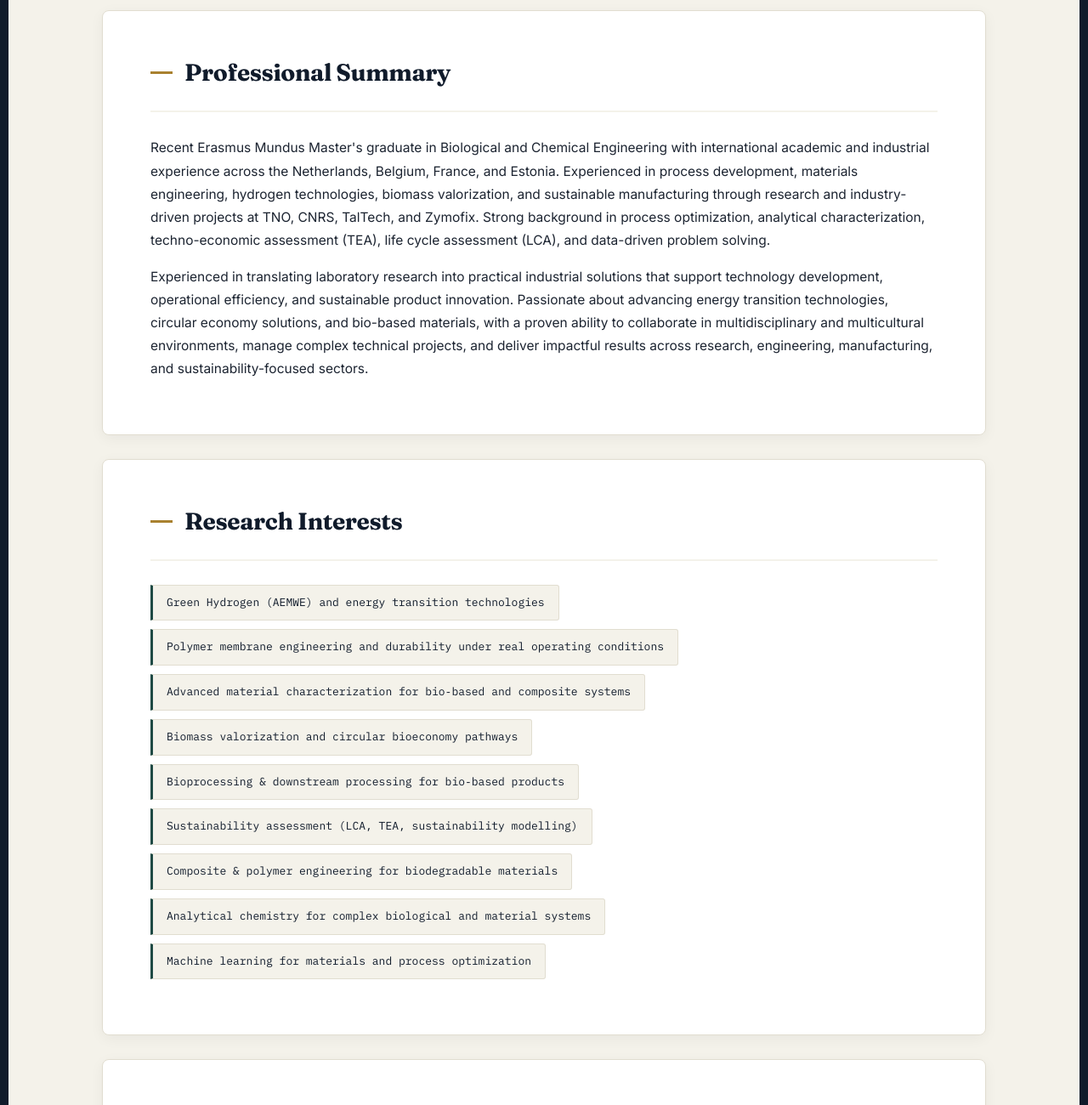
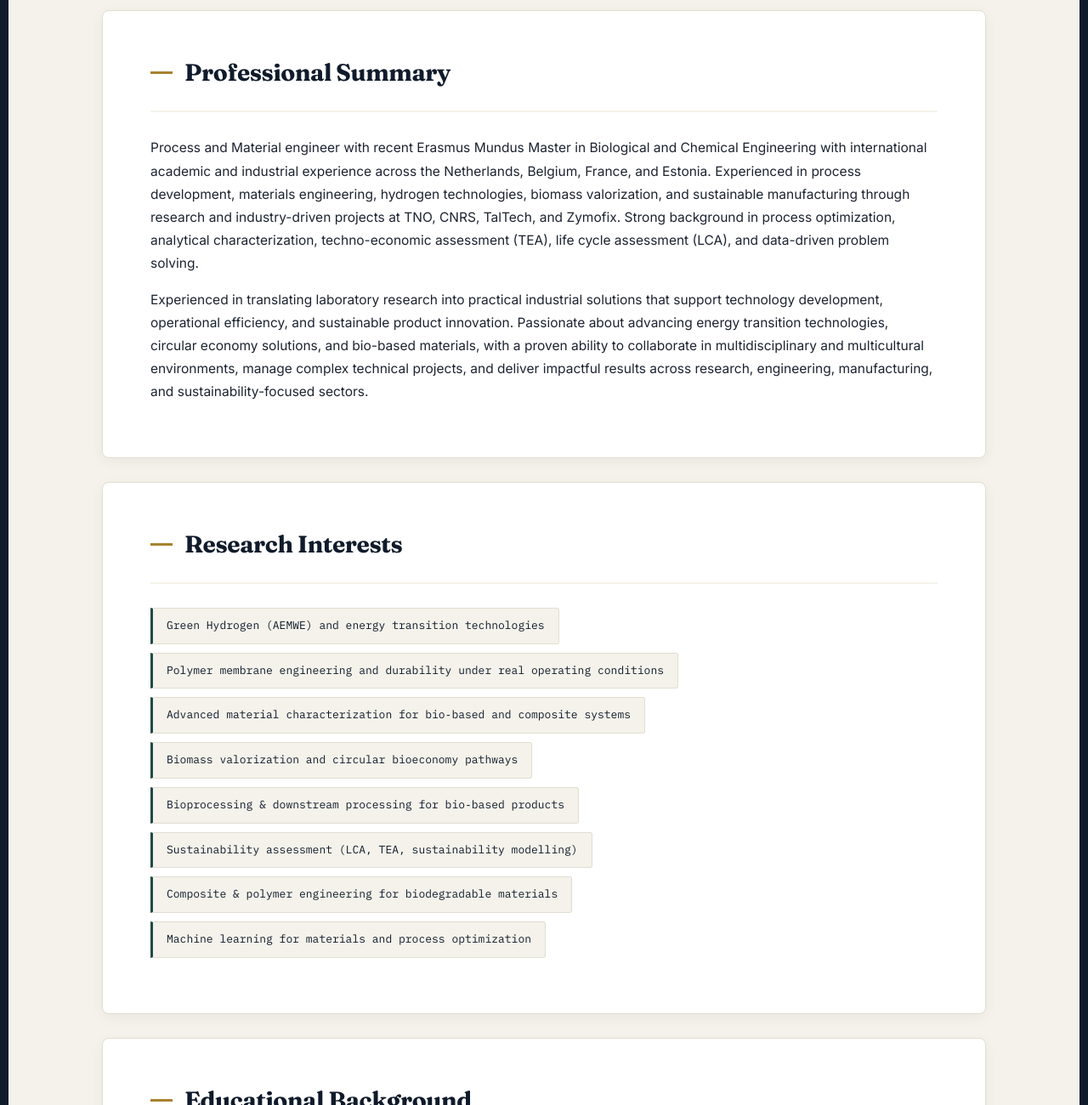
Before and after one commit to makhan7x-stack/muhammad-afaq-khan.github.io, a plain HTML site: page index.html in a window 1280 px wide. Shown: the part 497-1797 px from the top of the page at 85% size. Drawn offline with Linux system fonts and the light colour scheme.

Commit message:
Revise professional summary in index.html

```diff
--- a/index.html
+++ b/index.html
@@ -38,7 +38,7 @@
 <section class="section slide-up">
     <h2 class="section-title">Professional Summary</h2>
     <p>
-        Recent Erasmus Mundus Master's graduate in Biological and Chemical Engineering with international academic and industrial experience across the Netherlands, Belgium, France, and Estonia. Experienced in process development, materials engineering, hydrogen technologies, biomass valorization, and sustainable manufacturing through research and industry-driven projects at TNO, CNRS, TalTech, and Zymofix. Strong background in process optimization, analytical characterization, techno-economic assessment (TEA), life cycle assessment (LCA), and data-driven problem solving.
+        Process and Material engineer with recent Erasmus Mundus Master in Biological and Chemical Engineering with international academic and industrial experience across the Netherlands, Belgium, France, and Estonia. Experienced in process development, materials engineering, hydrogen technologies, biomass valorization, and sustainable manufacturing through research and industry-driven projects at TNO, CNRS, TalTech, and Zymofix. Strong background in process optimization, analytical characterization, techno-economic assessment (TEA), life cycle assessment (LCA), and data-driven problem solving.
 
 
     </p>
@@ -58,7 +58,6 @@
         <li>Bioprocessing & downstream processing for bio‑based products</li>
         <li>Sustainability assessment (LCA, TEA, sustainability modelling)</li>
         <li>Composite & polymer engineering for biodegradable materials</li>
-        <li>Analytical chemistry for complex biological and material systems</li>
         <li>Machine learning for materials and process optimization</li>
     </ul>
 </section>
```
